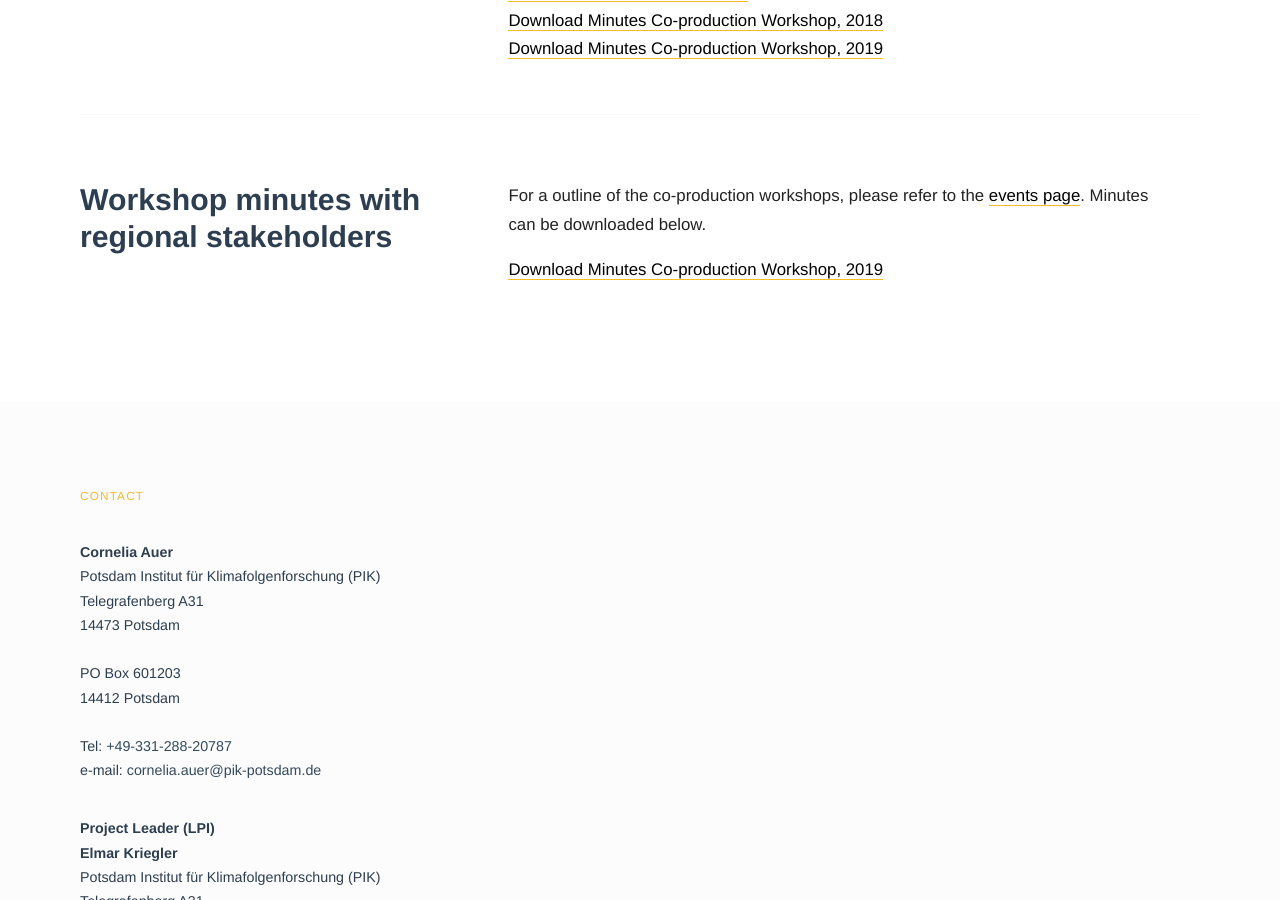
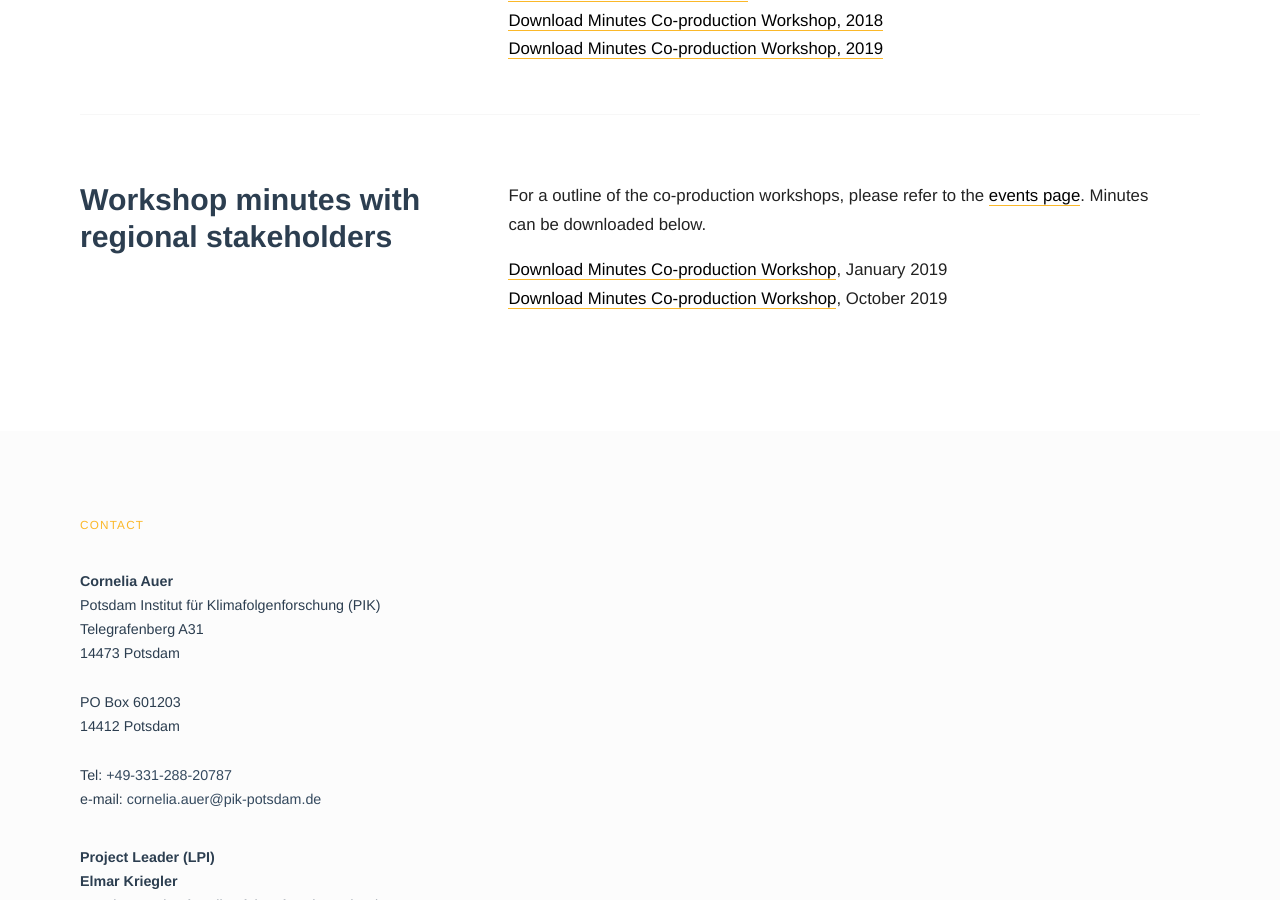
Before and after one commit to SensesProject/project-website-jekyll, a Jekyll site: the page built from results/index.html, in a window 1280 px wide and 900 px high, scrolled down 1254 px. Built offline with Jekyll 4.4.1, drawn with Linux system fonts in a browser that asks for light colours; some web fonts are replaced.

Commit message:
Added minutes of 2nd case study kenya

```diff
--- a/results/index.html
+++ b/results/index.html
@@ -71,7 +71,8 @@ layout: home
         Minutes can be downloaded below.
       </p>
       <p>
-          <a href="./events/SENSES-Kenyan case study-1st workshop-Report.pdf">Download Minutes Co-production Workshop, 2019</a>
+          <a href="./events/SENSES-Kenyan case study-1st workshop-Report.pdf">Download Minutes Co-production Workshop</a>, January 2019</br>
+          <a href="./events/SENSES_caseStudy_Kenya_2ndWS_report.pdf">Download Minutes Co-production Workshop</a>, October 2019
       </p>
     </div>
   </section>
```
